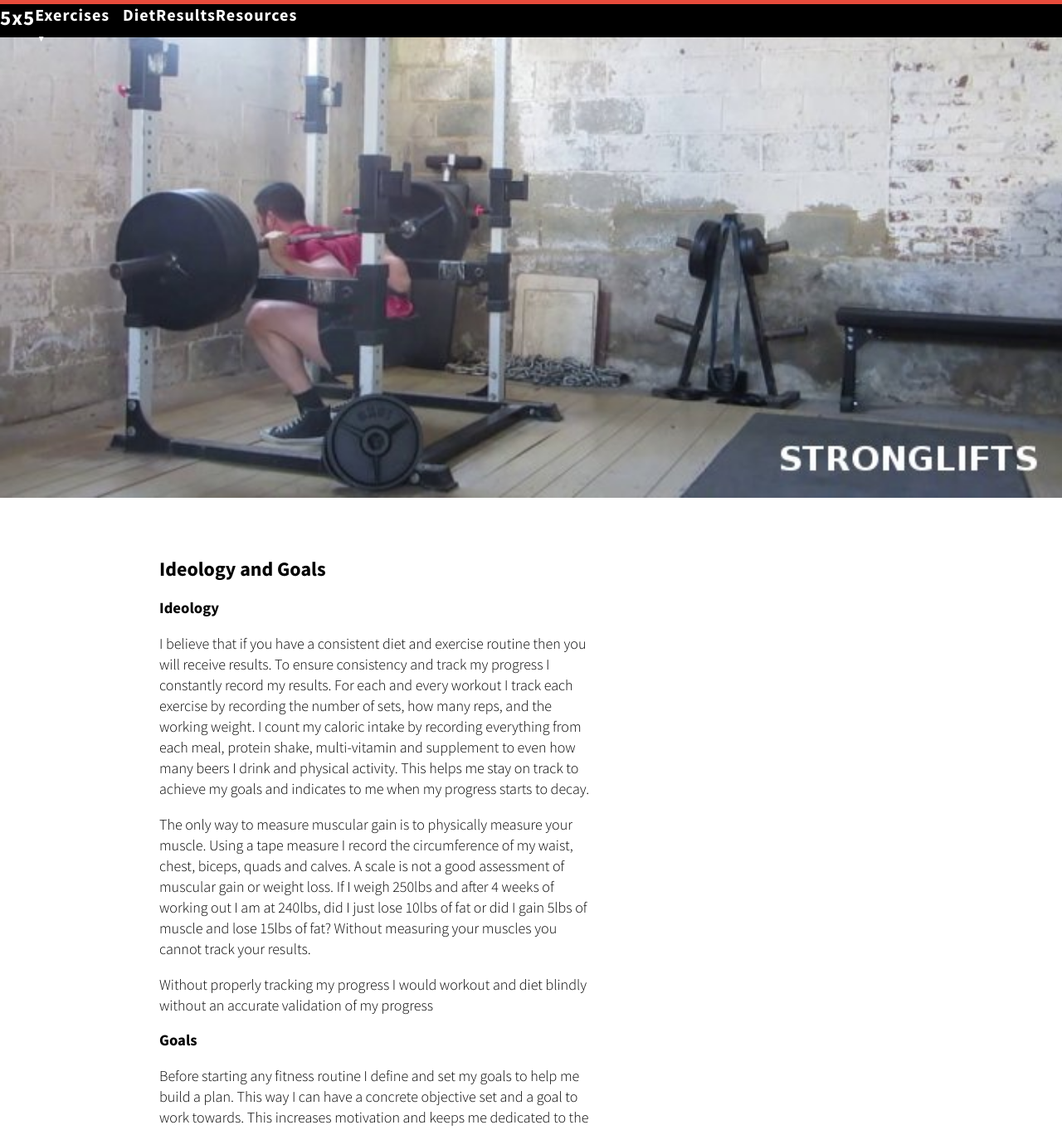
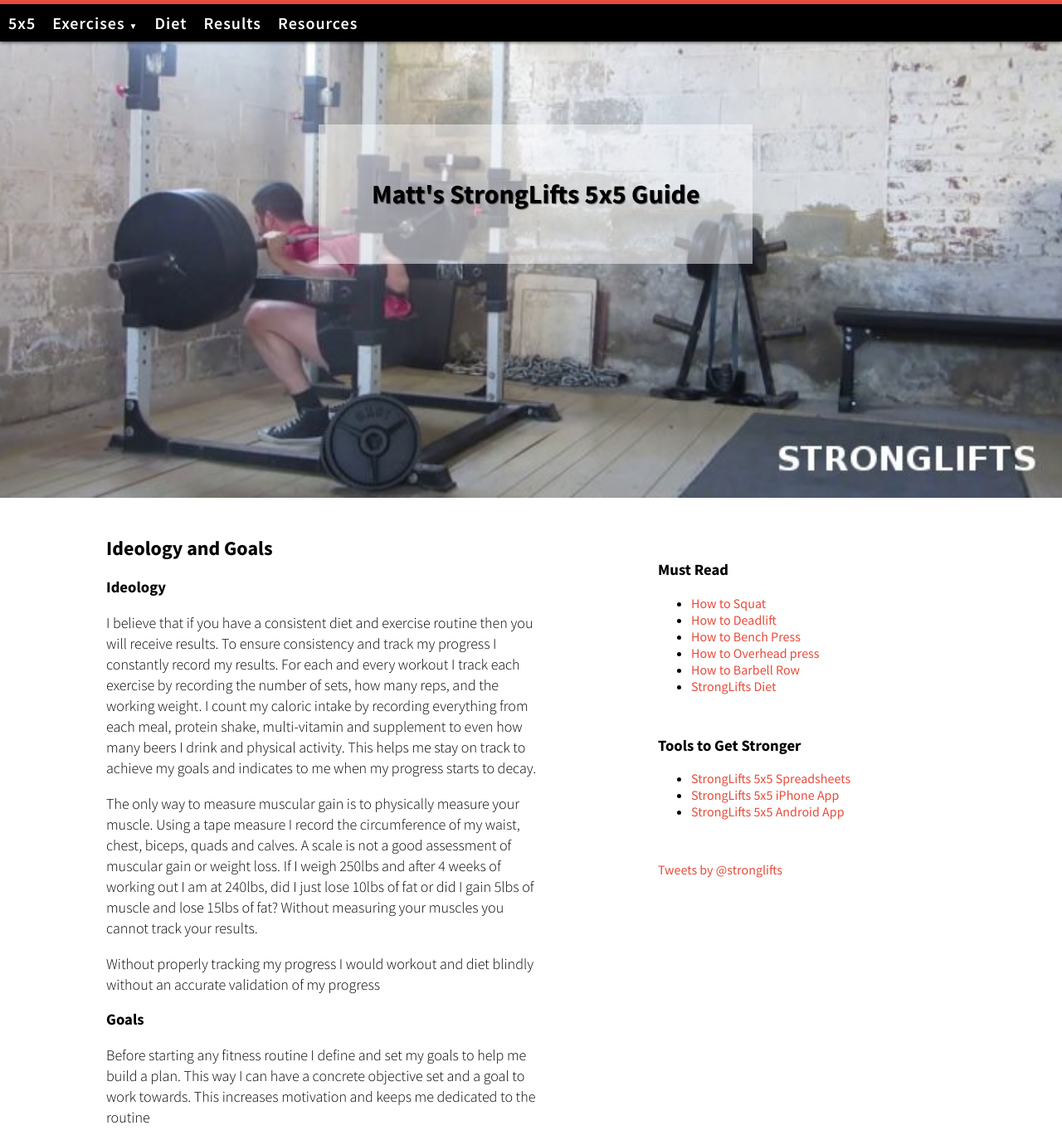
Before and after one commit to mattmcfad/stronglifts, a plain HTML site: page index.html in a window 1280 px wide. Shown: the top 1362 px of the page at 83% size. Drawn offline with Linux system fonts and the light colour scheme.

Commit message:
Nav dropdown complete, content & sidebar positiond

```diff
--- a/index.html
+++ b/index.html
@@ -11,9 +11,19 @@
 	<link rel="icon" href="media/favicon.ico" type="image/x-icon">
 </head>
 	<body>
+
+		<!-- ****************************
+					HEADER
+		****************************  -->
+
 		<header>
+			<h1>Matt's StrongLifts 5x5 Guide</h1>
+		</header>
 
-		</header>
+		<!-- ****************************
+				NAVIGATION BAR
+		****************************  -->
+
 		<nav>
 				<ul class="nav">
 
@@ -32,7 +42,17 @@
 					<li><a href="resources.html" title="Resources">Resources</a></li>
 				</ul>
 		</nav>
+
+		<!-- ****************************
+					CONTENT
+		****************************  -->
+
 		<div class="content clearfix">
+			<div class="wrapper">
+
+
+
+
 				<div class="idealogy">
 					<h2>Ideology and Goals</h2>
 
@@ -77,11 +97,48 @@
 						<li><a href="http://iifym.com/tdee-calculator/" title="TDEE Calculator">IIFYM TDEE Calculator</a></li>
 						<li><a href="http://www.muscleandstrength.com/tools/bmr-and-daily-calorie-calculator.html" title="TDEE Calculator">Muscle & Strength TDEE Calculator</a></li>
 					</ul>
+				</div><!-- IDEOLOGY -->
+			</div> <!-- WRAPPER -->
+		</div> <!-- CONTENT -->
+
+		<!-- ****************************
+				    SIDEBAR
+		****************************  -->
+
+		<div class="sidebar">
+
+			<div class="mustread">
+				<h3>Must Read</h3>
+				<ul>
+					<li><a href="http://stronglifts.com/how-to-squat-with-proper-technique-fix-common-problems/">How to Squat</a></li>
+					<li><a href="http://stronglifts.com/how-to-deadlift-with-proper-technique/">How to Deadlift</a></li>
+					<li><a href="http://stronglifts.com/how-to-bench-press-with-proper-technique-avoid-shoulder-injuries/">How to Bench Press</a></li>
+					<li><a href="http://stronglifts.com/how-to-overhead-press-with-correct-technique/">How to Overhead press</a></li>
+					<li><a href="http://stronglifts.com/how-to-master-barbell-row-technique/">How to Barbell Row</a></li>
+					<li><a href="http://stronglifts.com/stronglifts-diet-muscle-gains-strength-building-fat-loss/">StrongLifts Diet</a></li>
+				</ul>
 			</div>
+			<div class="tools">
+				<h3>Tools to Get Stronger</h3>
+				<ul>
+					<li><a href="http://stronglifts.com/5x5/#Spreadsheets">StrongLifts 5x5 Spreadsheets</a></li>
+					<li><a href="https://itunes.apple.com/be/app/stronglifts/id488580022?mt=8">StrongLifts 5x5 iPhone App</a></li>
+					<li><a href="https://play.google.com/store/apps/details?id=com.stronglifts.app">StrongLifts 5x5 Android App</a></li>
+				</ul>
+			</div>
+			<div class="tweets">
+				<a class="twitter-timeline" href="https://twitter.com/stronglifts" data-widget-id="460125964547022848">Tweets by @stronglifts</a>
+				<script>!function(d,s,id){var js,fjs=d.getElementsByTagName(s)[0],p=/^http:/.test(d.location)?'http':'https';if(!d.getElementById(id)){js=d.createElement(s);js.id=id;js.src=p+"://platform.twitter.com/widgets.js";fjs.parentNode.insertBefore(js,fjs);}}(document,"script","twitter-wjs");</script>
+			</div>
+		</div> <!-- SIDEBAR -->
 
 
-		</div>
-		<footer></footer>
+		<!-- ****************************
+				    FOOTER
+		****************************  -->
+		<footer class="clearfix">
+
+		</footer>
 
 	</body>
 </html>
--- a/styles/style.css
+++ b/styles/style.css
@@ -8,13 +8,11 @@
 	margin: 0;
 	padding: 0;
     font-family: 'Source Sans Pro', 'sans-serif';
-
 }
 
 p {
 	font-size: 18px;
 	font-weight: 300;
-	/*letter-spacing: 1px;*/
 	line-height: 25px;
 }
 
@@ -31,84 +29,81 @@
 	position: fixed;
 	top: 0;
 	left: 0;
+	padding-top: 5px;
 	z-index: 99;
 	width: 100%;
-	padding-top: 5px;
 	background-color: #e74c3c;
+	box-shadow: 0 45px 5px black;
+}
+
+ul.nav, ul.sub-nav {
+	margin: 0;
+	padding: 0;
+	float: left;
+	list-style-type: none;
+	width: 100%;
+	background-color: black;
+}
+
+ul.nav {
+	position: fixed;
+	width: 100%;
+}
+
+ul.nav li {
+	display: inline;
+	position: relative;
+	float: left;
+}
+
+ul.nav li a {
+	padding: 10px;
+	float: left;
+	font-size: 20px;
+	font-weight: 600;
+	letter-spacing: 1px;
+}
+
+ul.nav li:first-child a {
+}
+
+ul.nav li ul {
+	display: none;
+	position: absolute;
+	width: auto;
+	top: 47px;
+}
+
+ul.nav li:hover ul {
+	display:block;
+}
+
+ul.nav li ul li {
+	display: list-item;
+	float: none;
+}
+
+ul.nav li ul li a {
+	text-align: center;
+	width: auto;
+}
+
+/*ensure Squat & deadlift span entire length*/
+ul.nav li ul li:first-child a,
+ul.nav li ul li:nth-child(2) a {
+	width: 100%;
 }
 
 nav a {
 	color: white;
 }
 
-nav ul,
-nav .sub-nav {
-	text-align: center;
-	margin: 0;
-	padding: 0;
-	background-color: black;
-	float: left;
-	list-style-type: none;
-	width: 100%;
-	position: relative;
-}
-
-nav ul li {
-	display: inline;
-	position: relative;
-	float: left;
+nav a:hover {
+	color: black;
+	background-color: #e74c3c;
 }
 
 
-nav ul li a {
-	float: left;
-	/*r*/
-	height: 40px;
-	font-size: 20px;
-	font-weight: 700;
-	letter-spacing: 1px;
-
-}
-
-/*5x5 home icon*/
-nav ul li:first-child a {
-	font-size: 25px;
-	font-weight: 800;
-	/*padding: 25px;*/
-}
-
-nav ul li:nth-child(2) a {
-	width: 15%;
-}
-
-/*WHEN ORIGINAL NAV HOVERED*/
-nav ul li:hover a {
-	background-color: #e74c3c;
-	color: black;
-}
-
-/*DISPLAY DROPDOWN LIST;*/
-nav ul li:hover ul {
-	display: block;
-}
-
-/*DROPDOWN LIST*/
-nav ul li ul {
-	position: absolute;
-	top: 100px;
-	display: list-item;
-	float: none;
-	background-color: #e74c3c;
-	display: none;
-}
-
-nav ul li ul li:first-child a{
-	/*padding: 10px;*/
-}
-
-nav ul li ul a {
-	display: block;
-}
 
 span.arrow {
 	font-size:10px;
@@ -122,17 +117,61 @@
 	width: 100%;
 	background-image: url(../media/stronglifts.jpg);
 	background-size: cover;
+	background-position: bottom;
+	position: relative;
+}
+
+header h1 {
+	text-align: center;
+	padding: 5%;
+	margin: 0 15%;
+	position: absolute;
+	top: 25%;
+	left: 15%;
+	background-color: rgba(255,255,255,0.5);
+	text-shadow: 1px 1px 1px rgba(0,0,0,0.5);
+
 }
 
 /***************************************************
 ************     CONTENT      **********************
 ****************************************************/
 .content {
-	margin: 50px 25% 50px 15%;
 	float: left;
-	width: 80%;
+	width: 60%;
+	padding: 25px 0 25px 10%;
+	/*border: 1px solid black;*/
+
+}
+
+.wrapper {
 	max-width: 525px;
+	/*border: 1px solid black;*/
+}
 
+/***************************************************
+************     SIDEBAR      **********************
+****************************************************/
+
+.sidebar {
+	float: right;
+	width: 40%;
+	/*border: 1px solid black;*/
+	padding: 25px;
+}
+
+.mustread,
+.tools,
+.tweets {
+	/*border: 1px solid black;*/
+	margin: 50px 0 50px 0;
+}
+
+.tools {
+
+}
+
+.tweets{
 }
 
 
```
Lines whose indentation alone changed are shown as unchanged.
